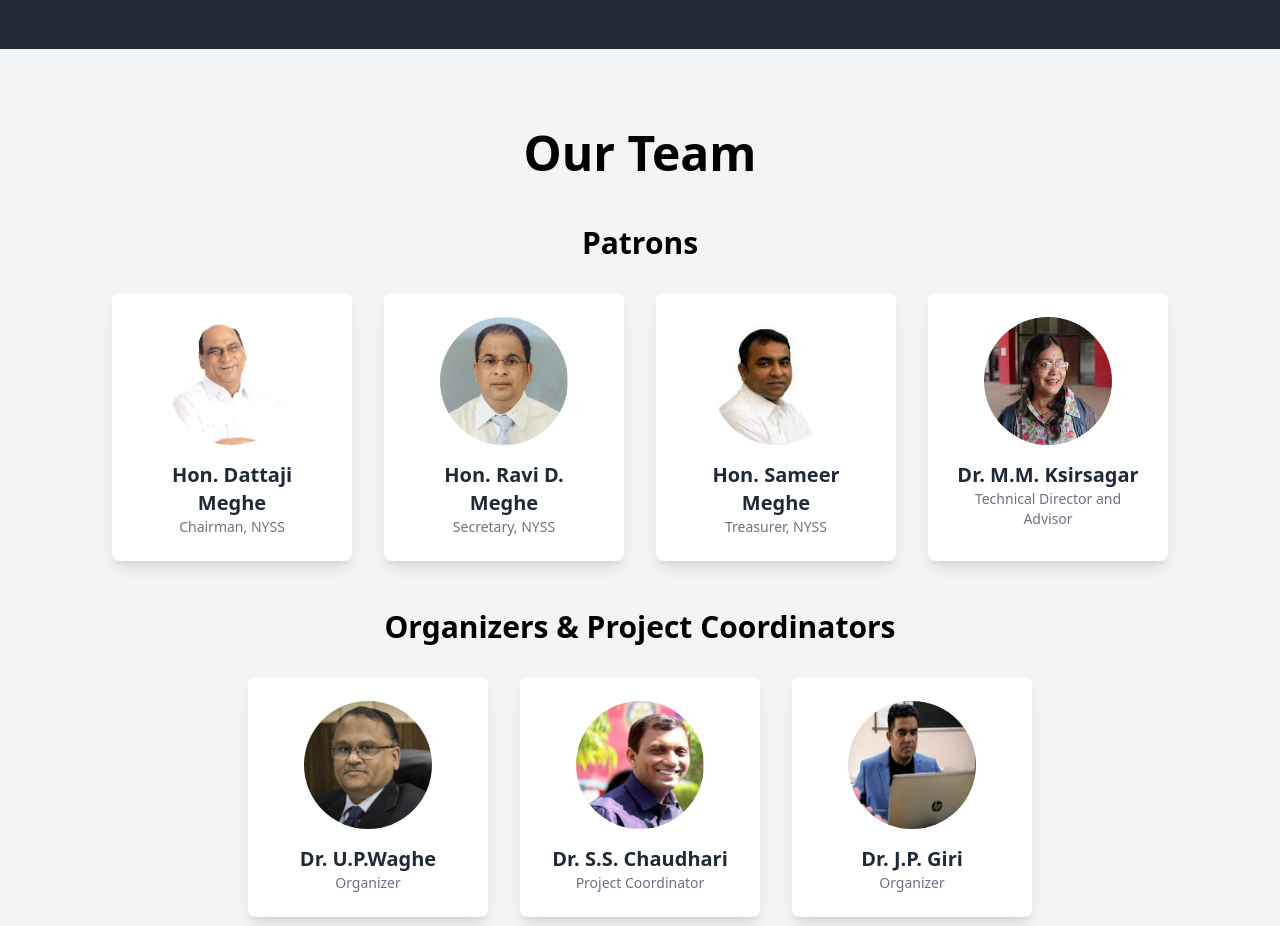
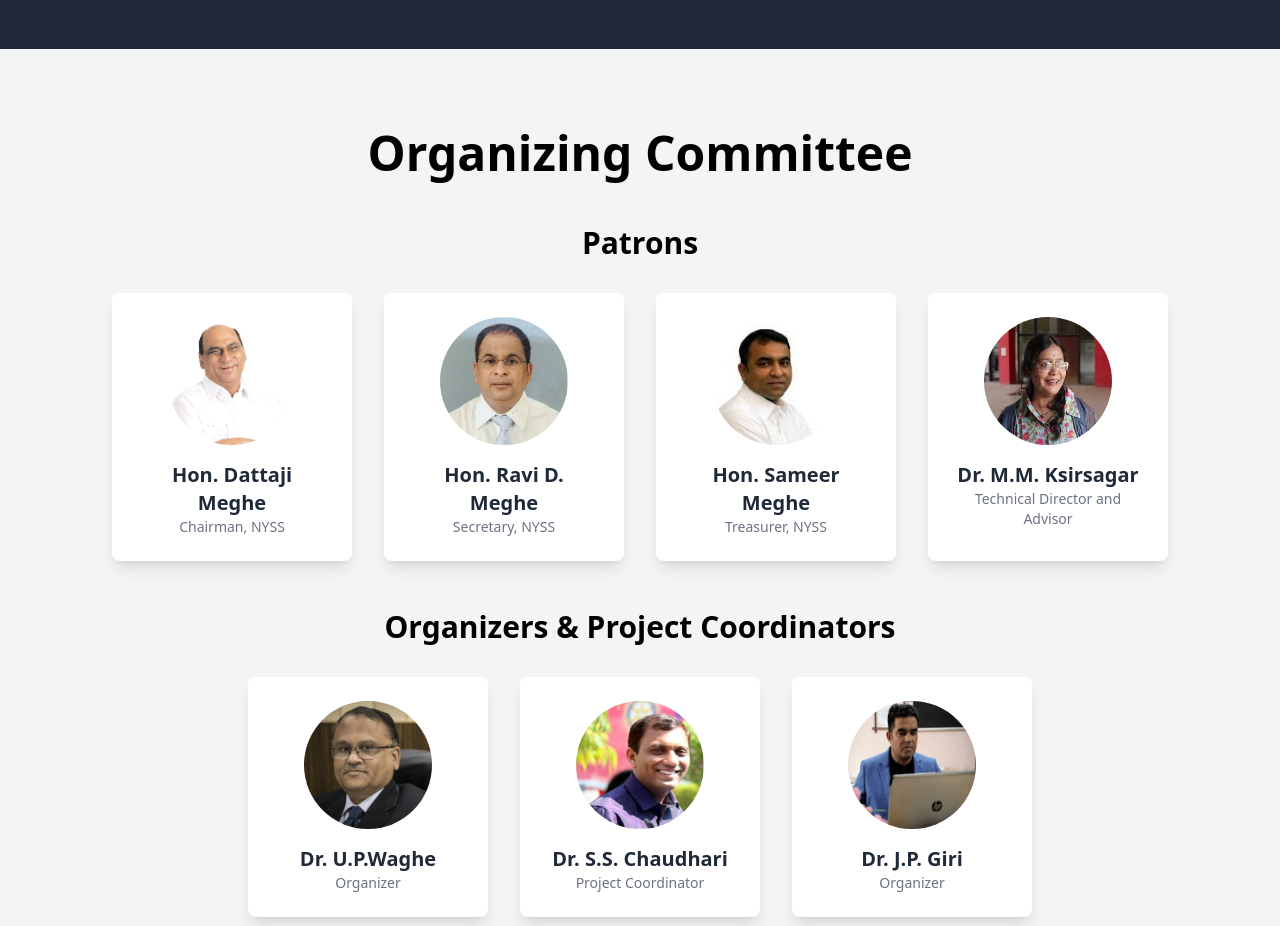
Before and after one commit to 28shriti/Pratikruti_25, a React (Create React App) app: page / in a window 1280 px wide. Shown: the part 2560-3486 px from the top of the page. Built offline with nearby package versions, Linux system fonts and the light colour scheme.

Commit message:
team title changed

```diff
--- a/src/components/TeamDetails.js
+++ b/src/components/TeamDetails.js
@@ -38,7 +38,7 @@
 
   return (
     <div id="team-details" className="bg-gray-100 py-8 md:py-20">
-      <h2 className="text-4xl md:text-5xl font-bold text-center mb-12">Our Team</h2>
+      <h2 className="text-4xl md:text-5xl font-bold text-center mb-12">Organizing Committee</h2>
 
       {/* Patrons Section */}
       <div className="text-center mb-12">
```
